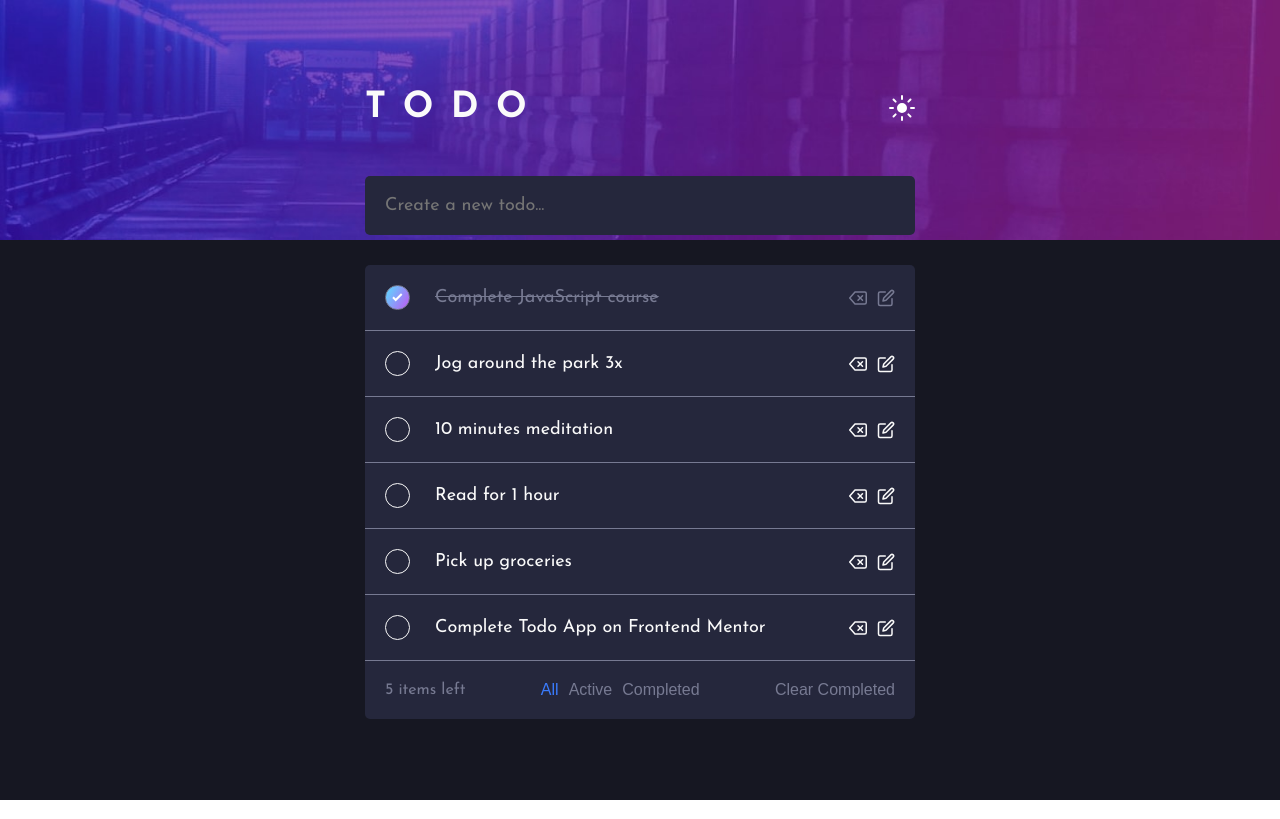
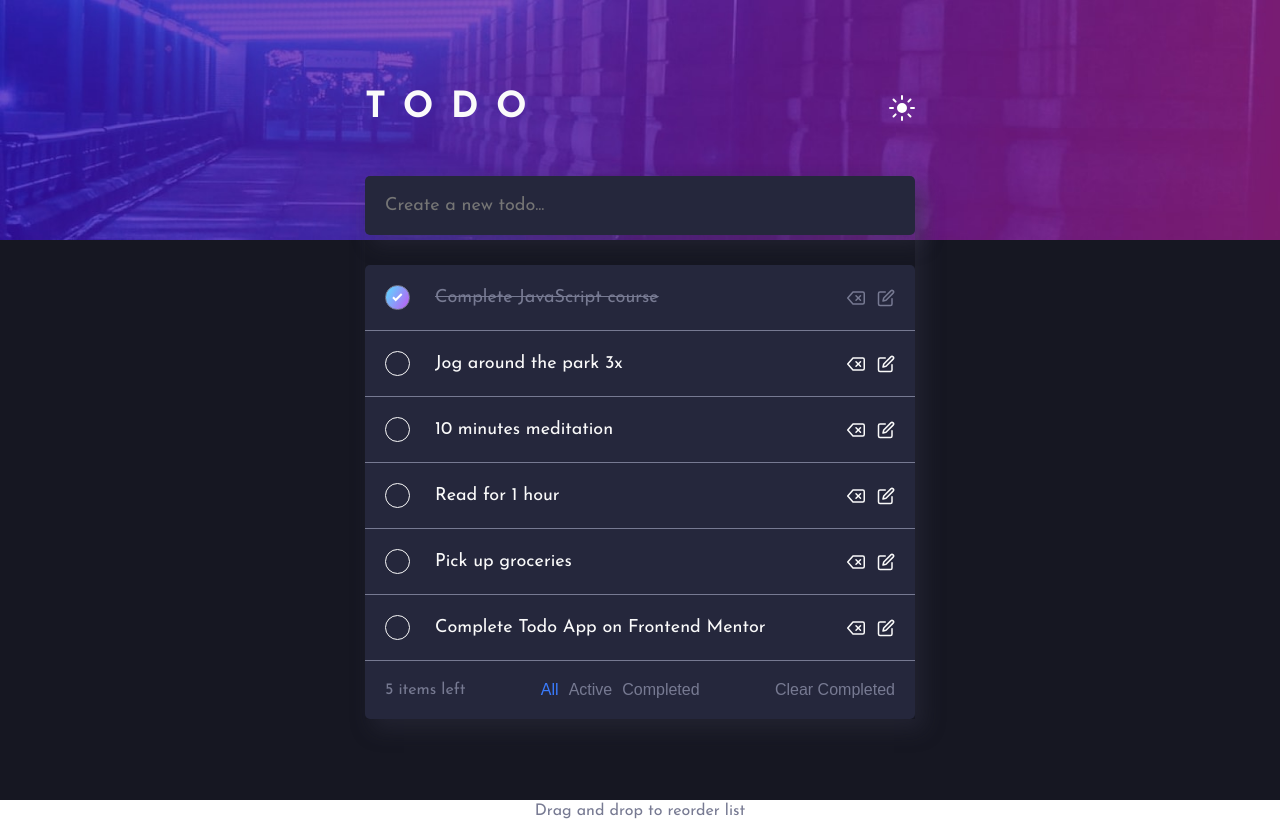
Before and after one commit to Fedechini/todo-app, a React (Create React App) app: page / in a window 1280 px wide. Built offline with nearby package versions, Linux system fonts and the light colour scheme.

Commit message:
minor styling

```diff
--- a/src/App.css
+++ b/src/App.css
@@ -26,6 +26,11 @@
   padding: 1rem 0;
 }
 
+.todo__list {
+  box-shadow: var(--dark-box-shadow);
+  position: relative;
+}
+
 .todo__form {
   background-color: var(--very-dark-desaturated-blue);
   margin-bottom: 3rem;
@@ -34,6 +39,7 @@
   align-items: center;
   padding: 2rem;
   border-radius: 5px;
+  box-shadow: var(--dark-box-shadow);
 }
 
 .todo__form-input,
@@ -68,6 +74,7 @@
   display: flex;
   justify-content: center;
   align-items: center;
+  cursor: pointer;
 }
 
 .checked {
@@ -82,7 +89,12 @@
 .todo_el-icons {
   margin-left: auto;
   display: flex;
-  gap: 1rem;
+  gap: 1.25rem;
+}
+
+.icon-delete,
+.icon-edit {
+  cursor: pointer;
 }
 
 .todo-options {
@@ -103,6 +115,10 @@
   cursor: pointer;
 }
 
+.btn-options:hover {
+  color: var(--very-light-gray);
+}
+
 .items-left {
   margin-right: auto;
 }
@@ -114,3 +130,13 @@
 .active {
   color: var(--bright-blue);
 }
+
+.drag-text {
+  position: absolute;
+  text-align: center;
+  bottom: -10rem;
+  left: 50%;
+  transform: translateX(-50%);
+  color: var(--dark-grayish-blue);
+  font-size: 1.6rem;
+}
--- a/src/components/TodoList.js
+++ b/src/components/TodoList.js
@@ -87,6 +87,7 @@ function TodoList() {
         clearCompleted={clearCompleted}
         filterList={filterList}
       />
+      <p className="drag-text">Drag and drop to reorder list</p>
     </div>
   );
 }
--- a/src/index.css
+++ b/src/index.css
@@ -11,6 +11,7 @@
   --dark-grayish-blue: hsl(236, 9%, 61%);
   --very-dark-grayish-blue: hsl(235, 19%, 35%);
   /* DARK THEME */
+  --dark-box-shadow: 0.75rem 1rem 2rem hsla(237, 14%, 26%, 0.35);
   --very-dark-blue: hsl(235, 21%, 11%);
   --very-dark-desaturated-blue: hsl(235, 24%, 19%);
   --light-grayish-blue: hsl(234, 39%, 85%);
```
